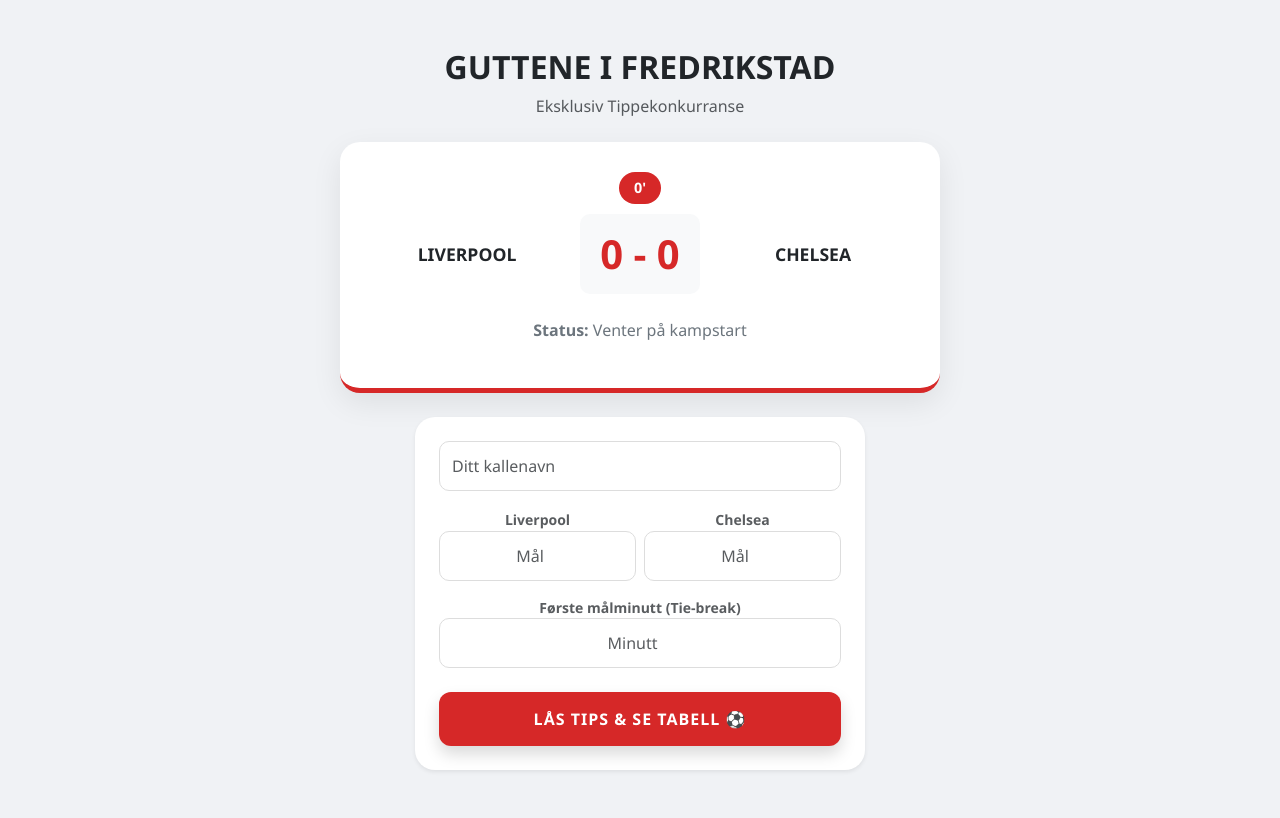
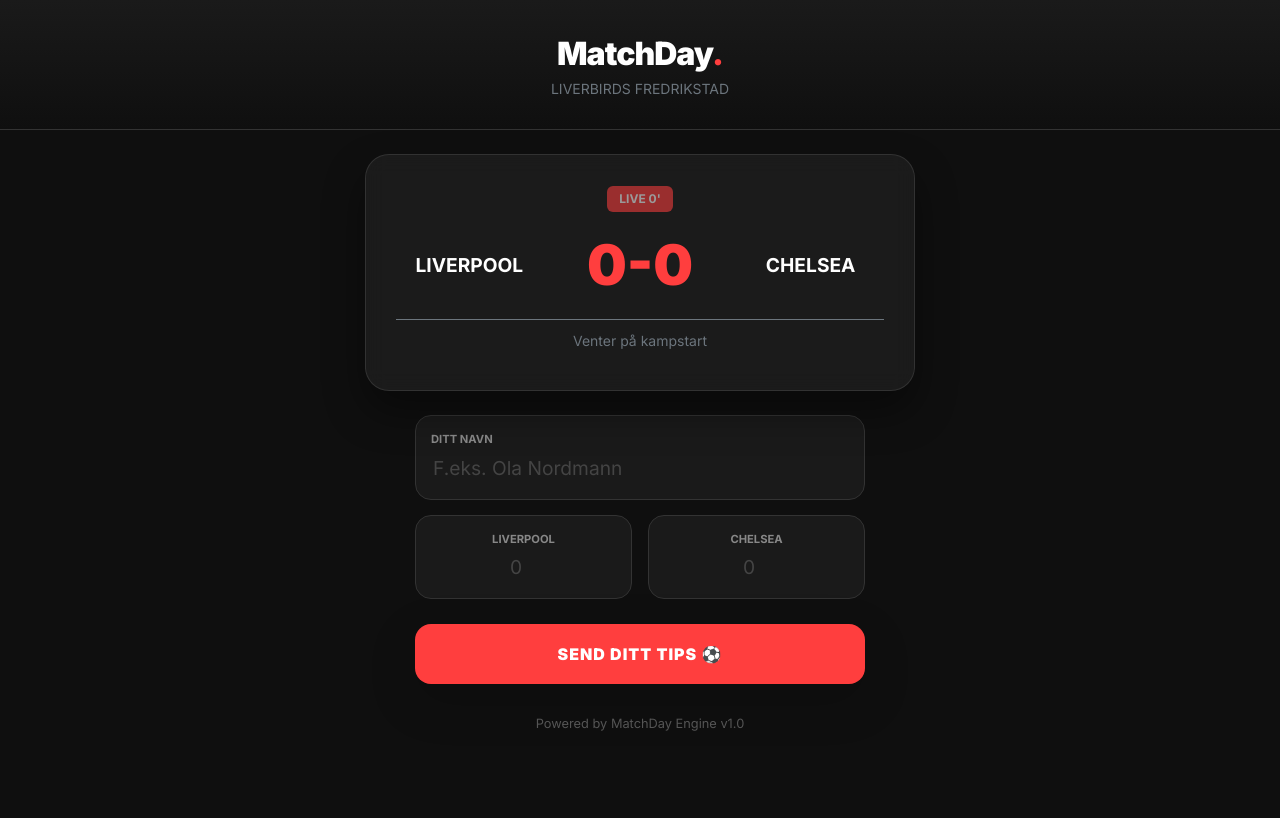
Before and after one commit to claseasybranding-ops/matchday-demo, a Flask app: page / in a window 1280 px wide. After the commit the page ends 731 px from the top, so only its background shows below. Run offline with Flask 3, Linux system fonts and the light colour scheme.

Commit message:
Update index.html

```diff
--- a/templates/index.html
+++ b/templates/index.html
@@ -3,50 +3,155 @@
 <head>
     <meta charset="UTF-8">
     <meta name="viewport" content="width=device-width, initial-scale=1.0">
-    <title>MatchDay Fredrikstad</title>
+    <title>MatchDay | Fredrikstad</title>
     <link href="https://cdn.jsdelivr.net/npm/bootstrap@5.3.0/dist/css/bootstrap.min.css" rel="stylesheet">
+    <link href="https://fonts.googleapis.com/css2?family=Inter:wght@400;700;900&display=swap" rel="stylesheet">
     <style>
-        body { background: #f0f2f5; font-family: 'Segoe UI', sans-serif; }
-        .match-container { background: white; border-radius: 20px; box-shadow: 0 10px 30px rgba(0,0,0,0.08); padding: 30px; margin-top: 20px; border-bottom: 5px solid #d62828; }
-        .team-name { font-weight: 700; font-size: 1.1rem; text-transform: uppercase; }
-        .score-box { background: #f8f9fa; border-radius: 10px; padding: 10px 20px; font-size: 2.5rem; font-weight: 800; color: #d62828; min-width: 120px; display: inline-block; }
-        .minute-badge { background: #d62828; color: white; padding: 5px 15px; border-radius: 50px; font-size: 0.9rem; font-weight: bold; margin-bottom: 10px; display: inline-block; }
-        .form-control { border-radius: 10px; padding: 12px; border: 1px solid #ddd; }
-        .btn-action { background: #d62828; color: white; border: none; padding: 15px; border-radius: 12px; font-weight: 800; text-transform: uppercase; letter-spacing: 1px; transition: 0.3s; }
-        .btn-action:hover { background: #a51d1d; transform: translateY(-2px); }
+        body {
+            background: #0f0f0f;
+            color: #ffffff;
+            font-family: 'Inter', sans-serif;
+            margin: 0;
+            padding-bottom: 50px;
+        }
+        .hero-section {
+            padding: 30px 0;
+            background: linear-gradient(180deg, #1a1a1a 0%, #0f0f0f 100%);
+            border-bottom: 1px solid #333;
+        }
+        .logo { font-weight: 900; font-size: 2rem; letter-spacing: -1px; }
+        .logo span { color: #ff3e3e; }
+
+        .match-card {
+            background: rgba(255, 255, 255, 0.05);
+            backdrop-filter: blur(10px);
+            border: 1px solid rgba(255, 255, 255, 0.1);
+            border-radius: 24px;
+            padding: 30px;
+            margin-top: 20px;
+            box-shadow: 0 20px 40px rgba(0,0,0,0.4);
+        }
+
+        .live-tag {
+            background: #ff3e3e;
+            color: white;
+            padding: 4px 12px;
+            border-radius: 6px;
+            font-size: 0.75rem;
+            font-weight: bold;
+            display: inline-block;
+            margin-bottom: 15px;
+            animation: pulse 2s infinite;
+        }
+        @keyframes pulse { 0% { opacity: 1; } 50% { opacity: 0.5; } 100% { opacity: 1; } }
+
+        .team-name { font-weight: 700; font-size: 1.2rem; text-transform: uppercase; }
+        .score-display {
+            font-size: 3.5rem;
+            font-weight: 900;
+            color: #ff3e3e;
+            line-height: 1;
+            margin: 10px 0;
+        }
+
+        .input-box {
+            background: #1a1a1a;
+            border: 1px solid #333;
+            border-radius: 16px;
+            padding: 15px;
+            margin-bottom: 15px;
+            text-align: left;
+        }
+        .input-label {
+            font-size: 0.7rem;
+            text-transform: uppercase;
+            color: #888;
+            font-weight: bold;
+            margin-bottom: 5px;
+            display: block;
+        }
+        .form-control-custom {
+            background: transparent;
+            border: none;
+            color: white;
+            font-size: 1.2rem;
+            width: 100%;
+            outline: none;
+        }
+        .form-control-custom::placeholder { color: #444; }
+
+        .btn-submit {
+            background: #ff3e3e;
+            color: white;
+            border: none;
+            padding: 18px;
+            border-radius: 16px;
+            font-weight: 900;
+            width: 100%;
+            font-size: 1rem;
+            text-transform: uppercase;
+            letter-spacing: 1px;
+            transition: 0.3s;
+            margin-top: 10px;
+        }
+        .btn-submit:hover { background: #e63636; transform: translateY(-2px); }
+
+        .footer-text { color: #555; font-size: 0.8rem; margin-top: 30px; }
     </style>
 </head>
 <body>
-    <div class="container text-center mb-5">
-        <h2 class="mt-5 fw-bold text-dark">GUTTENE I FREDRIKSTAD</h2>
-        <p class="text-muted mb-4">Eksklusiv Tippekonkurranse</p>
 
-        <div class="match-container mx-auto" style="max-width: 600px;">
-            <div class="minute-badge">{{ s.minutt }}</div>
-            <div class="d-flex justify-content-between align-items-center">
-                <div style="flex: 1;" class="team-name">{{ s.h_navn }}</div>
-                <div style="flex: 0 0 auto;" class="score-box mx-3">{{ s.h_score }} - {{ s.b_score }}</div>
-                <div style="flex: 1;" class="team-name">{{ s.b_navn }}</div>
+    <div class="hero-section text-center">
+        <div class="logo">MatchDay<span>.</span></div>
+        <p class="small text-secondary m-0">LIVERBIRDS FREDRIKSTAD</p>
+    </div>
+
+    <div class="container mt-4">
+        <div class="match-card text-center mx-auto" style="max-width: 550px;">
+            <div class="live-tag">LIVE {{ s.minutt }}</div>
+
+            <div class="row align-items-center">
+                <div class="col-4">
+                    <div class="team-name">{{ s.h_navn }}</div>
+                </div>
+                <div class="col-4">
+                    <div class="score-display">{{ s.h_score }}-{{ s.b_score }}</div>
+                </div>
+                <div class="col-4">
+                    <div class="team-name">{{ s.b_navn }}</div>
+                </div>
             </div>
-            <p class="mt-4 text-secondary italic"><strong>Status:</strong> {{ s.hendelse }}</p>
+
+            <div class="mt-3 py-2 border-top border-secondary">
+                <small class="text-secondary">{{ s.hendelse }}</small>
+            </div>
         </div>
 
-        <div class="mt-4 mx-auto" style="max-width: 450px;">
-            <div class="card p-4 border-0 shadow-sm" style="border-radius: 20px;">
-                <input type="text" id="navn" class="form-control mb-3" placeholder="Ditt kallenavn">
-                <div class="row g-2 mb-3">
-                    <div class="col-6">
-                        <label class="small fw-bold text-muted">{{ s.h_navn }}</label>
-                        <input type="number" id="h_tips" class="form-control text-center" placeholder="Mål">
-                    </div>
-                    <div class="col-6">
-                        <label class="small fw-bold text-muted">{{ s.b_navn }}</label>
-                        <input type="number" id="b_tips" class="form-control text-center" placeholder="Mål">
+        <div class="mx-auto mt-4" style="max-width: 450px;">
+            <div class="input-box">
+                <span class="input-label">Ditt Navn</span>
+                <input type="text" id="navn" class="form-control-custom" placeholder="F.eks. Ola Nordmann">
+            </div>
+
+            <div class="row g-3">
+                <div class="col-6">
+                    <div class="input-box text-center">
+                        <span class="input-label">{{ s.h_navn }}</span>
+                        <input type="number" id="h_tips" class="form-control-custom text-center" placeholder="0">
                     </div>
                 </div>
-                <label class="small fw-bold text-muted">Første målminutt (Tie-break)</label>
-                <input type="number" id="gg" class="form-control mb-4 text-center" placeholder="Minutt">
-                <button onclick="sendTips()" class="btn btn-action w-100 shadow">LÅS TIPS & SE TABELL ⚽</button>
+                <div class="col-6">
+                    <div class="input-box text-center">
+                        <span class="input-label">{{ s.b_navn }}</span>
+                        <input type="number" id="b_tips" class="form-control-custom text-center" placeholder="0">
+                    </div>
+                </div>
+            </div>
+
+            <button onclick="sendTips()" class="btn btn-submit shadow-lg">Send ditt tips ⚽</button>
+
+            <div class="text-center footer-text">
+                Powered by MatchDay Engine v1.0
             </div>
         </div>
     </div>
@@ -57,16 +162,16 @@
                 navn: document.getElementById('navn').value,
                 h: document.getElementById('h_tips').value,
                 b: document.getElementById('b_tips').value,
-                gg: document.getElementById('gg').value
+                gg: 0
             };
-            if(!data.navn) { alert('Du må skrive navnet ditt!'); return; }
+            if(!data.navn) { alert('Vennligst skriv navnet ditt'); return; }
+
             fetch('/send_tips', {
                 method: 'POST',
                 headers: {'Content-Type': 'application/json'},
                 body: JSON.stringify(data)
             }).then(() => {
-                alert('Takk, ' + data.navn + '! Ditt tips er registrert.');
-                window.location.reload();
+                alert('Tips registrert! Lykke til, ' + data.navn + '!');
             });
         }
     </script>
```
